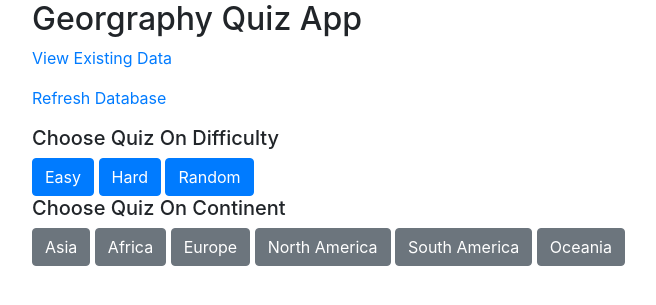
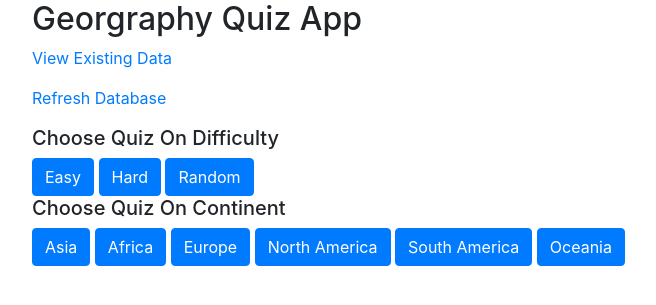
Before and after one commit to shannu1995/quiz-app, a Flask app: page / in a window 1280 px wide. Shown: the part 40-345 px from the top of the page, without its empty margins (53-709 px from the left). Run offline with Flask 2, Linux system fonts and the light colour scheme.

Commit message:
It worked!!

```diff
--- a/app/templates/index.html
+++ b/app/templates/index.html
@@ -11,11 +11,11 @@
 </form>
 <h5>Choose Quiz On Continent</h5>
 <form action="{{ url_for('capitals_quiz') }}" method="post">
-        <button class="btn btn-secondary" type="submit" name="continent" value="Asia">Asia</button>
-        <button class="btn btn-secondary" type="submit" name="continent" value="Africa">Africa</button>
-        <button class="btn btn-secondary" type="submit" name="continent" value="Europe">Europe</button>
-        <button class="btn btn-secondary" type="submit" name="continent" value="North America">North America</button>
-        <button class="btn btn-secondary" type="submit" name="continent" value="South America">South America</button>
-        <button class="btn btn-secondary" type="submit" name="continent" value="Oceania">Oceania</button>
+        <button class="btn btn-primary" type="submit" name="continent" value="Asia">Asia</button>
+        <button class="btn btn-primary" type="submit" name="continent" value="Africa">Africa</button>
+        <button class="btn btn-primary" type="submit" name="continent" value="Europe">Europe</button>
+        <button class="btn btn-primary" type="submit" name="continent" value="North America">North America</button>
+        <button class="btn btn-primary" type="submit" name="continent" value="South America">South America</button>
+        <button class="btn btn-primary" type="submit" name="continent" value="Oceania">Oceania</button>
 </form>
 {% endblock %}
```
